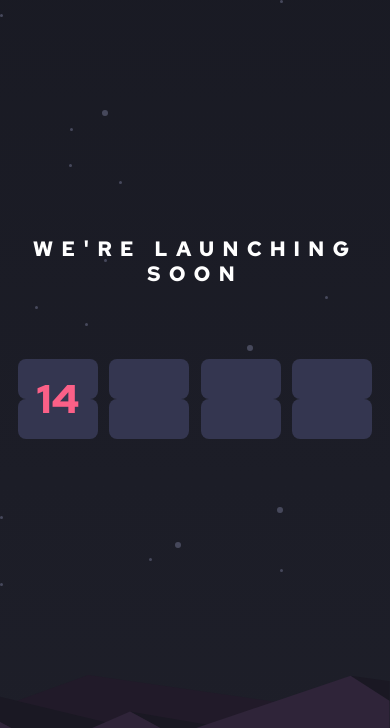
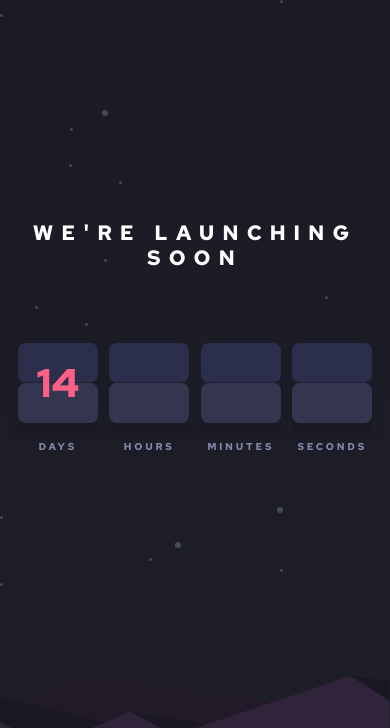
Before and after one commit to LorenzoTesoro/frontendmentor_launch_countdown, a plain HTML site: page index.html in a window 390 px wide. Shown: the top 728 px of the page. Drawn offline with nearby package versions, Linux system fonts and the light colour scheme.

Commit message:
add mobile design

```diff
--- a/assets/css/style.css
+++ b/assets/css/style.css
@@ -16,9 +16,6 @@ body{
     min-height: 100vh;
     font-family: 'Red Hat Text', sans-serif;
     font-weight: 700;
-    background-color: red;
-/*     background-color: var(--clr-dark-blue);
- */
     background-image: linear-gradient(var(--clr-darker), var(--clr-dark-blue));
 }
 img{
@@ -50,12 +47,12 @@ h1{
 .square{
     width:80px;
     aspect-ratio: 1;
-    /* background-color: var(--clr-desatured-blue); */
     display: flex;
     flex-direction: column;
     font-size: 2.5rem;
     color: var(--clr-primary-danger);
     position: relative;
+    box-shadow: 0 10px 5px 0px var(--clr-darker);
 }
 
 /* TODO: FIX BORDERS AND COLORS */
@@ -64,8 +61,9 @@ h1{
     width: 100%;
     height: 50%;
     background-color: var(--clr-desatured-blue);
-    border-bottom:0.1px  var(--clr-dark-blue);
+    border-bottom:1px dotted var(--clr-dark-blue);
     border-radius:0.5rem;
+    filter:contrast(110%);
 }
 .square_down{
     width: 100%;
@@ -79,6 +77,14 @@ h1{
     top:50%;
     left:50%;
     transform: translate(-50%,-50%);
+}
+
+.square_type{
+    color:var(--clr-primary-grayish);
+    font-size: 0.625rem;
+    text-align: center;
+    padding-top: 1rem;
+    letter-spacing: 0.175rem;
 }
 /* #endregion main */
 
--- a/index.html
+++ b/index.html
@@ -36,6 +36,7 @@
               <div class="square_down"></div>
               <div class="number">14</div>
             </div>
+            <div class="square_type text-uppercase">days</div>
             <!-- /.square -->
           </div>
           <!-- /.days -->
@@ -44,6 +45,7 @@
               <div class="square_up"></div>
               <div class="square_down"></div>
             </div>
+            <div class="square_type text-uppercase">hours</div>
             <!-- /.square -->
           </div>
           <!-- /.hours -->
@@ -52,6 +54,7 @@
               <div class="square_up"></div>
               <div class="square_down"></div>
             </div>
+            <div class="square_type text-uppercase">minutes</div>
             <!-- /.square -->
           </div>
           <!-- /.minutes -->
@@ -60,6 +63,7 @@
               <div class="square_up"></div>
               <div class="square_down"></div>
             </div>
+            <div class="square_type text-uppercase">seconds</div>
             <!-- /.square -->
           </div>
           <!-- /.seconds -->
```
